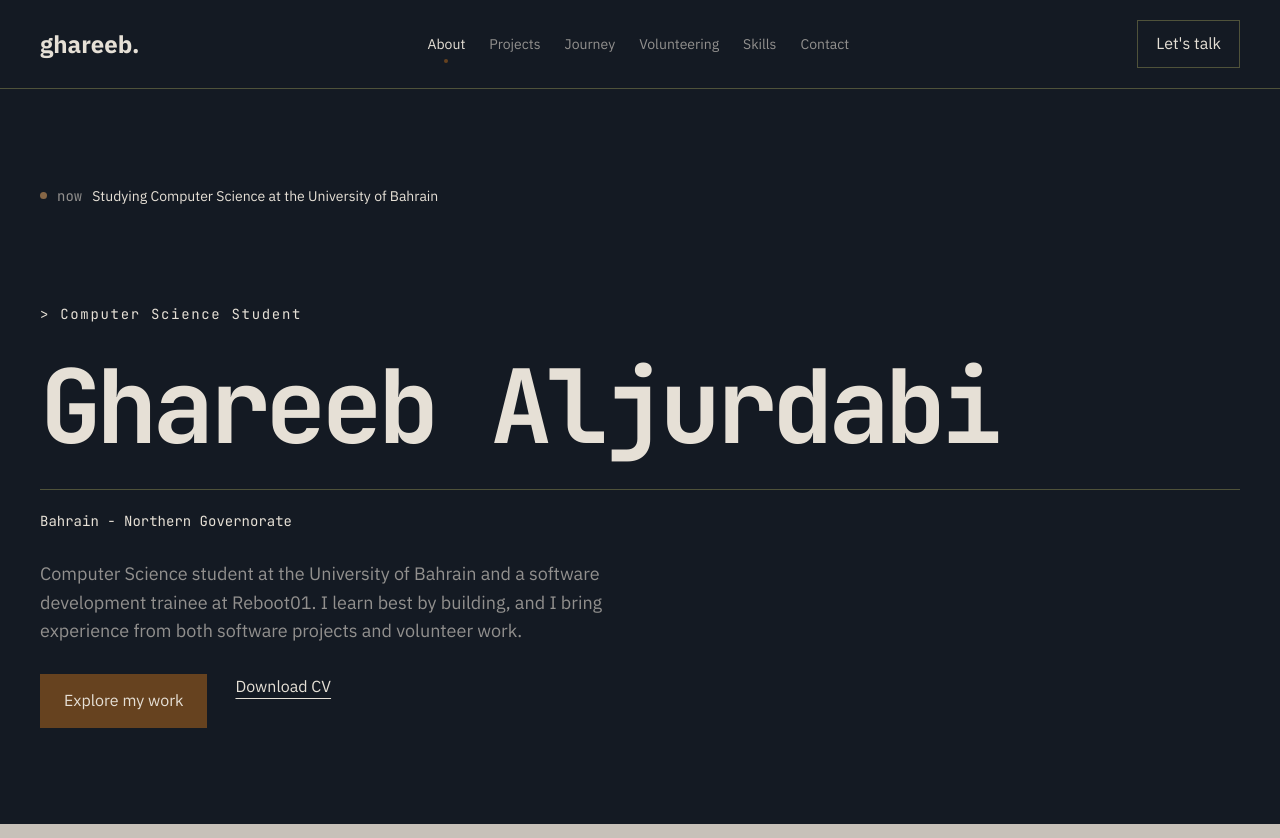
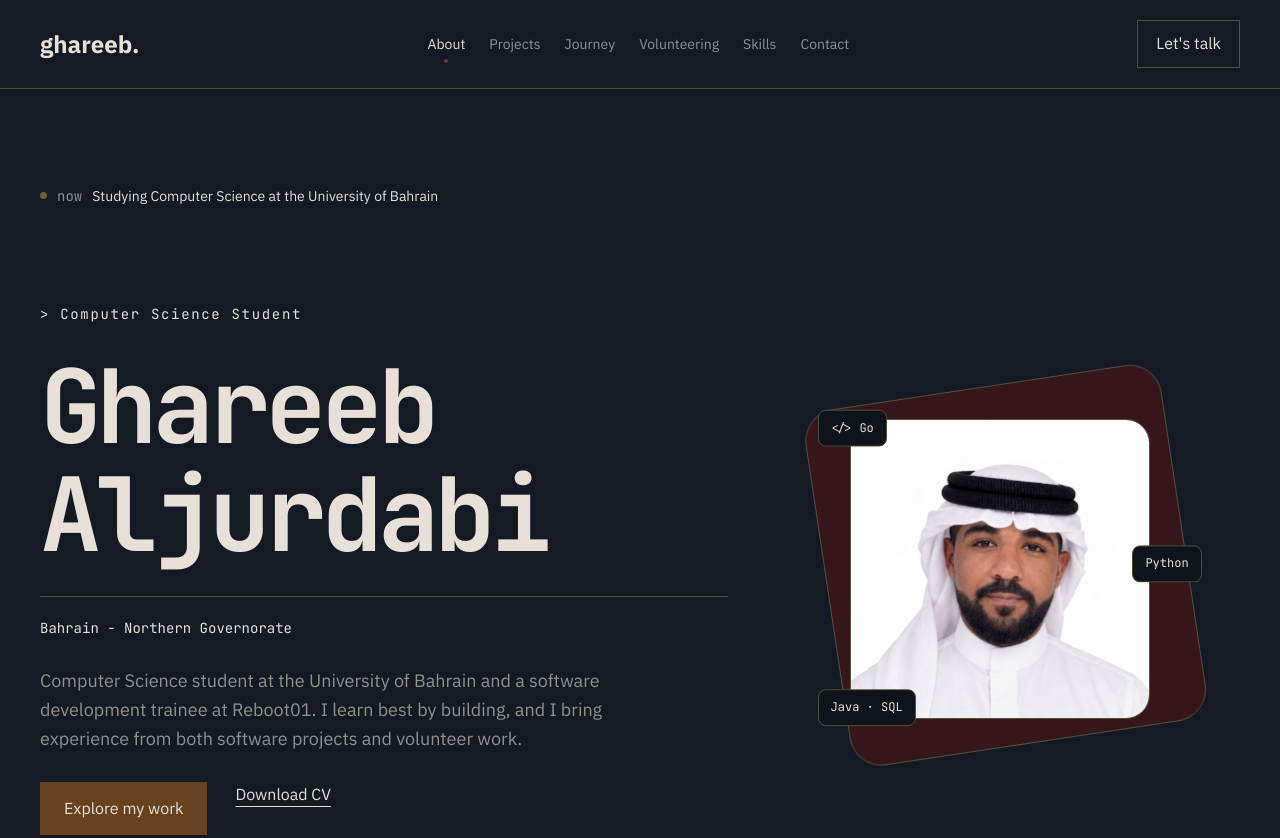
Before and after one commit to r23n/portfolio, a plain HTML site: page index.html in a window 1280 px wide. Shown: the top 838 px of the page. Drawn offline with Linux system fonts and the light colour scheme.

Commit message:
add portrait with moving square

```diff
--- a/css/home.css
+++ b/css/home.css
@@ -5,6 +5,17 @@
 }
 
 #home > .container {
+  display: grid;
+  grid-template-columns: minmax(0, 1fr) 480px;
+  align-items: center;
+  gap: 28px 32px;
+}
+
+#home > .container > .status-line {
+  grid-column: 1 / -1;
+}
+
+.home-content {
   display: flex;
   flex-direction: column;
   justify-content: center;
--- /dev/null
+++ b/css/portrait.css
@@ -0,0 +1,70 @@
+.portrait-block {
+  position: relative;
+  width: 480px;
+  aspect-ratio: 1;
+  justify-self: center;
+}
+
+.portrait-photo {
+  position: absolute;
+  top: 18.75%;
+  left: 18.75%;
+  width: 62.5%;
+  height: 62.5%;
+  object-fit: cover;
+  object-position: top;
+  border: 1px solid var(--tag);
+  border-radius: 24px;
+}
+
+.portrait-square {
+  position: absolute;
+  inset: 12.5%;
+  background: var(--card);
+  border: 1px solid var(--tag);
+  border-radius: 32px;
+  transform: rotate(-18deg);
+  animation: portrait-drift 8s ease-in-out infinite alternate;
+}
+
+.portrait-tag {
+  position: absolute;
+  padding: 8px 12px;
+  background: var(--editor-bg);
+  border: 1px solid var(--tag);
+  border-radius: 8px;
+  color: var(--text);
+  font-family: var(--font-mono);
+  font-size: 0.75rem;
+  white-space: nowrap;
+  animation: portrait-float 4s ease-in-out infinite alternate;
+}
+
+.portrait-tag-go {
+  top: 17%;
+  left: 12%;
+}
+
+.portrait-tag-python {
+  top: 46%;
+  right: 8%;
+  animation-duration: 5s;
+}
+
+.portrait-tag-java {
+  bottom: 16%;
+  left: 12%;
+  animation-duration: 6s;
+}
+
+@keyframes portrait-drift {
+  to {
+    transform: translate(6px, -4px) rotate(-8deg);
+  }
+}
+
+@keyframes portrait-float {
+  to {
+    transform: translateY(-6px);
+  }
+}
--- a/css/responsive.css
+++ b/css/responsive.css
@@ -20,6 +20,20 @@ a {
 }
 
 @media (max-width: 900px) {
+  #home > .container {
+    grid-template-columns: minmax(0, 1fr);
+  }
+
+  .portrait-block {
+    grid-row: 2;
+    width: min(100%, 220px);
+  }
+
+  .portrait-tag {
+    padding: 5px 8px;
+    font-size: 0.625rem;
+  }
+
 .reboot-list {
     padding-bottom: 72px;
   }
--- a/index.html
+++ b/index.html
@@ -13,6 +13,7 @@
   <link rel="stylesheet" href="css/layout.css">
   <link rel="stylesheet" href="css/navbar.css">
   <link rel="stylesheet" href="css/home.css">
+  <link rel="stylesheet" href="css/portrait.css">
   <link rel="stylesheet" href="css/status.css">
   <link rel="stylesheet" href="css/about.css" media="print" onload="this.media='all'">
   <noscript><link rel="stylesheet" href="css/about.css"></noscript>
@@ -66,6 +67,7 @@
           <span class="status-next" aria-hidden="true"></span>
         </div>
       </div>
+        <div class="home-content">
           <p class="home-title" role="img" aria-label="Software Developer, Computer Science Student, Volunteer"><span aria-hidden="true">&gt;&nbsp;</span><span id="typing-text" aria-hidden="true">Software Developer</span><span class="typing-cursor" aria-hidden="true"></span></p>
           <h1>Ghareeb Aljurdabi</h1>
           <p class="home-location">Bahrain - Northern Governorate</p>
@@ -73,6 +75,14 @@
           <div class="home-actions">
             <a class="home-explore" href="#projects">Explore my work</a>
             <a class="home-cv" href="cv.pdf">Download CV</a>
+          </div>
+          </div>
+        <div class="portrait-block">
+          <div class="portrait-square" aria-hidden="true"></div>
+          <img class="portrait-photo" src="images/portrait.jpg" width="300" height="300" alt="Portrait of Ghareeb Aljurdabi" fetchpriority="high">
+          <span class="portrait-tag portrait-tag-go" aria-hidden="true">&lt;/&gt; Go</span>
+          <span class="portrait-tag portrait-tag-python" aria-hidden="true">Python</span>
+          <span class="portrait-tag portrait-tag-java" aria-hidden="true">Java · SQL</span>
         </div>
       </div>
     </section>
```
Lines whose indentation alone changed are shown as unchanged.
